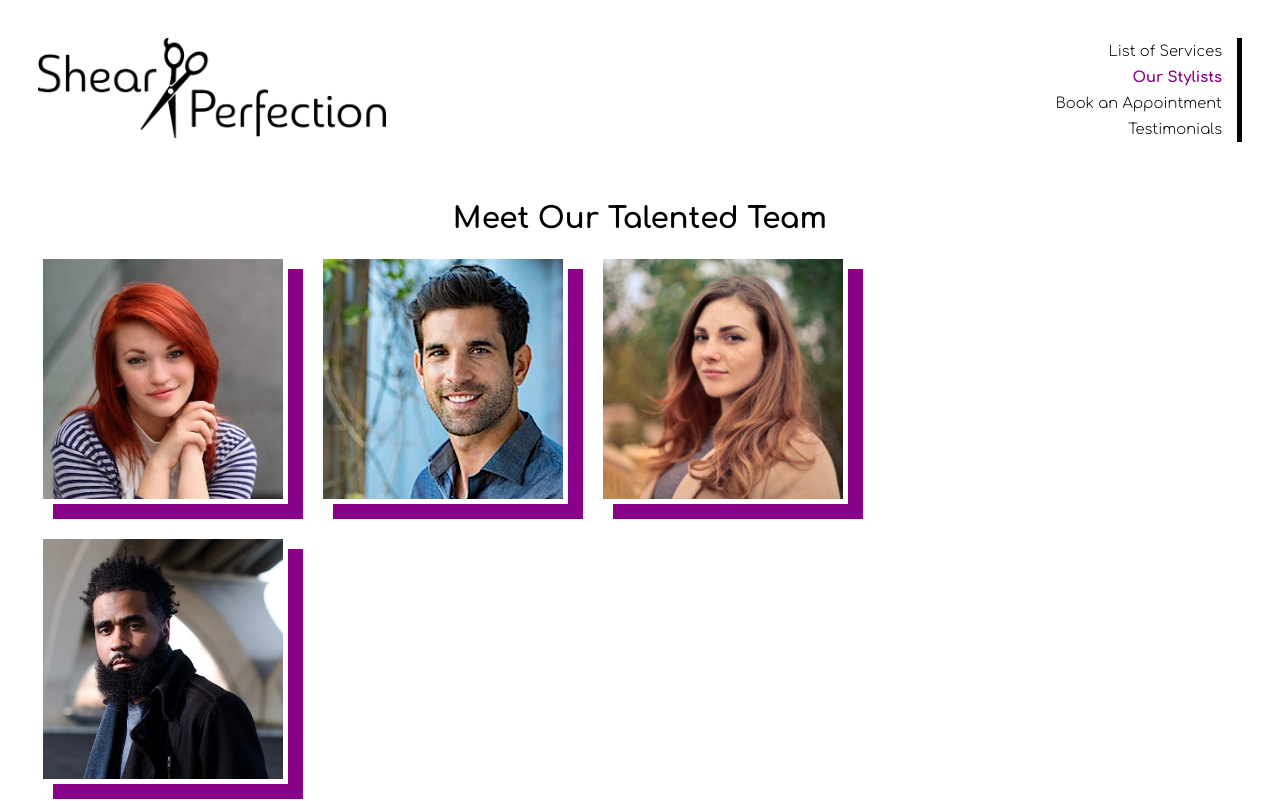
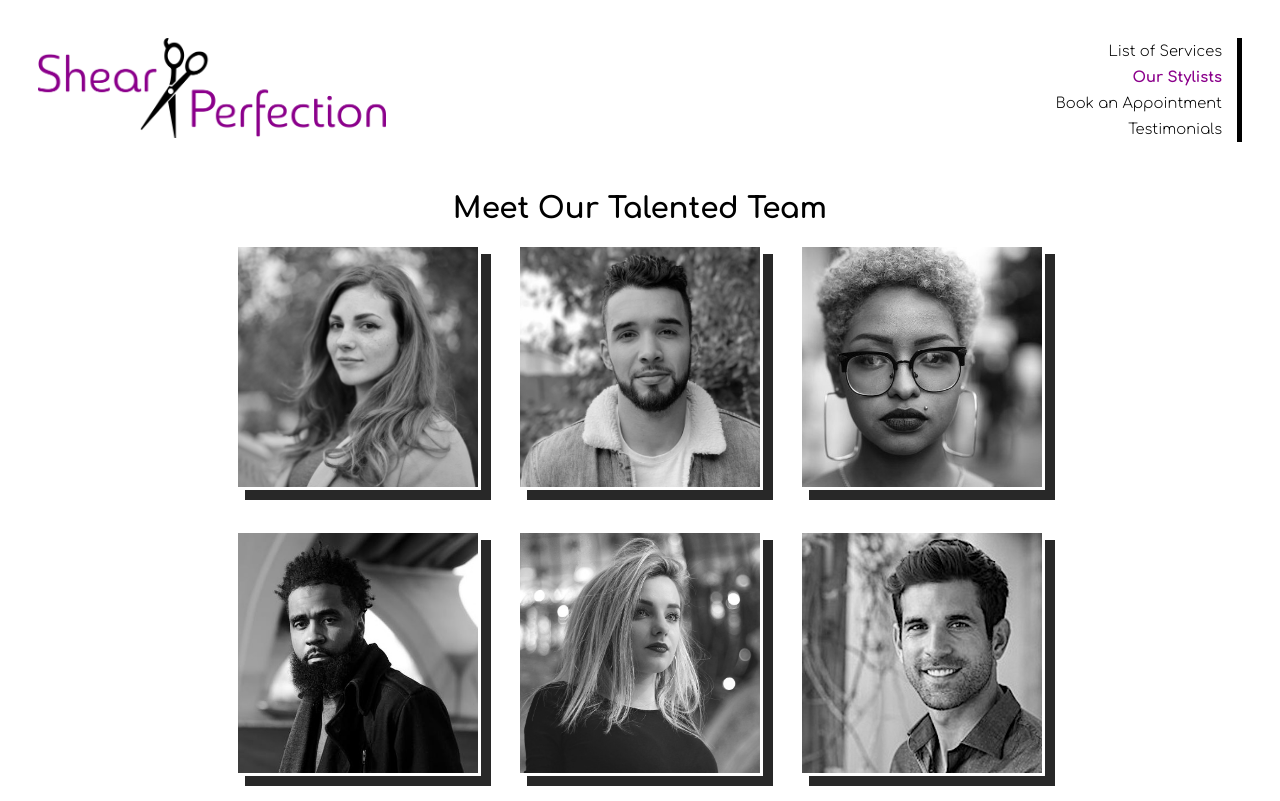
Before and after one commit to Carolista/LC-React-Studio10, a React (Create React App) app in the folder shear-perfection/: page / in a window 1280 px wide. Shown: the top 801 px of the page. Built offline with nearby package versions, Linux system fonts and the light colour scheme.

Commit message:
Added data for other stylists and finished grid with photos and hover transitions

```diff
--- a/shear-perfection/public/data/stylistData.json
+++ b/shear-perfection/public/data/stylistData.json
@@ -1,10 +1,47 @@
 [
     {
+        "id": 2549,
+        "name": "Susannah",
+        "img": "susannah.jpg"
+    },
+    {
+        "id": 1853,
+        "name": "Tomas",
+        "img": "tomas.jpg"
+    },
+    {
+        "id": 4490,
+        "name": "Whitney",
+        "img": "whitney.jpg"
+    },
+    {
+        "id": 1002,
+        "name": "Tariq",
+        "img": "tariq.jpg"
+    },
+    {
+        "id": 8665,
+        "name": "Bridget",
+        "img": "bridget.jpg"
+    },
+    {
+        "id": 7592,
+        "name": "Joe",
+        "img": "joe.jpg"
+    },
+    {
+        "id": 6394,
         "name": "Kaylee",
         "img": "kaylee.jpg"
     },
     {
-        "name": "Joe",
-        "img": "joe.jpg"
+        "id": 1029,
+        "name": "Danny",
+        "img": "danny.jpg"
+    },
+    {
+        "id": 7365,
+        "name": "Anitha",
+        "img": "anitha.jpg"
     }
 ]
--- a/shear-perfection/src/App.js
+++ b/shear-perfection/src/App.js
@@ -1,4 +1,4 @@
-import React, { useState } from 'react';
+import React, { useEffect, useState } from 'react';
 import Header from './components/Header';
 import Stylists from './components/Stylists';
 import styled from 'styled-components';
@@ -8,19 +8,35 @@ const MainArea = styled.div`
     flex-direction: column;
     justify-content: center;
     text-align: center;
-    align-items: top;
-    margin: 40px 0px 0px;
+    margin: 30px 0px 0px;
 `;
 
 const App = () => {
 
     const [stylists, setStylists] = useState([]);
 
+    const getStylists = async () => {
+        const response = await fetch("data/stylistData.json");
+        const data = await response.json();
+        const stylistArray = data.map(obj => {
+            return {
+                id: obj.id,
+                name: obj.name,
+                image: obj.img
+            };
+        });
+        setStylists(stylistArray);
+    };
+
+    useEffect(() => {
+        getStylists();
+    }, []);
+
     return (
         <React.Fragment>
             <Header />
             <MainArea>
-                <Stylists stylists={stylists} />
+                {stylists.length > 0 && <Stylists allStylists={stylists} />}
             </MainArea>
         </React.Fragment>
     );
--- a/shear-perfection/src/components/PhotoBox.js
+++ b/shear-perfection/src/components/PhotoBox.js
@@ -1,7 +1,27 @@
 import React from 'react';
-import styled from 'styled-components';
+import styled, { keyframes } from 'styled-components';
 
 const boxSize = 240 + 'px';
+
+const desaturate = keyframes`
+    from { filter: grayscale(0%); }
+    to { filter: grayscale(100%); }
+`;
+
+const colorize = keyframes`
+    from { filter: grayscale(100%); }
+    to { filter: grayscale(0%); }
+`;
+
+const appear = keyframes`
+    from { opacity: 0; }
+    to { opacity: 0.7 }
+`;
+
+const disappear = keyframes`
+    from { opacity: 0.7; }
+    to { opacity: 0 }
+`;
 
 const ShadowedBox = styled.div`
     display: flex;
@@ -12,15 +32,44 @@ const ShadowedBox = styled.div`
     width: ${boxSize};
     height: ${boxSize};
     padding: 0px;
-    margin: 0px 0px 30px;
-    border: 5px solid white;
-    box-shadow: 15px 15px darkmagenta;
+    margin: 0px 0px 40px;
+    border: 3px solid white;
+    cursor: pointer;
+    animation: ${desaturate} 1s;
+    box-shadow: 10px 10px darkmagenta;
+    filter: grayscale(100%);
+    &:hover {
+        animation: ${colorize} 1s;
+        filter: grayscale(0%);
+    }
+`;
+
+const Overlay = styled.div`
+    position: absolute;
+    display: flex;
+    justify-content: center;
+    align-items: center;
+    text-align: center;
+    font-size: 16pt;
+    color: white;
+    background-color: black;
+    width: ${boxSize};
+    height: 45px;
+    bottom: 15px;
+    opacity: 0;
+    z-index: 2;
+    animation: ${disappear} 1s;
+    ${ShadowedBox}:hover & {
+        opacity: 0.7;
+        animation: ${appear} 1s;
+    }
 `;
 
 const PhotoBox = (props) => {
 
     return (
         <ShadowedBox>
+            <Overlay>{props.name}</Overlay>
             <img src={`images/${props.image}`} width={boxSize} height={boxSize} alt={props.name} />
         </ShadowedBox>
     );
--- a/shear-perfection/src/components/Stylists.js
+++ b/shear-perfection/src/components/Stylists.js
@@ -5,20 +5,19 @@ import PhotoBox from './PhotoBox';
 const PhotoGrid = styled.div`
     display: flex;
     flex-direction: row;
+    align-self: center;
     justify-content: space-between;
     flex-wrap: wrap;
     width: 810px;
 `;
 
-
-
 const Stylists = (props) => {
 
     const Photos = () => {
 
-        const list = props.stylists.map(stylist => {
-            return <PhotoBox name={stylist.name} image={stylist.img}  />
-        })
+        const list = props.allStylists.map(stylist => {
+            return <PhotoBox key={stylist.id} name={stylist.name} image={stylist.image}  />;
+        });
 
         return (
             <React.Fragment>
@@ -31,11 +30,7 @@ const Stylists = (props) => {
         <React.Fragment>
             <h1>Meet Our Talented Team</h1>
             <PhotoGrid>
-            <Photos />
-                <PhotoBox image="kaylee.jpg" name="Kaylee" />
-                <PhotoBox image="joe.jpg" name="Joe" />
-                <PhotoBox image="susannah.jpg" name="Susannah" />
-                <PhotoBox image="tariq.jpg" name="Tariq" />
+                <Photos />
             </PhotoGrid>
         </React.Fragment>
     );
```
Also changed, not shown: shear-perfection/public/images/shear-perfection-logo.png.
